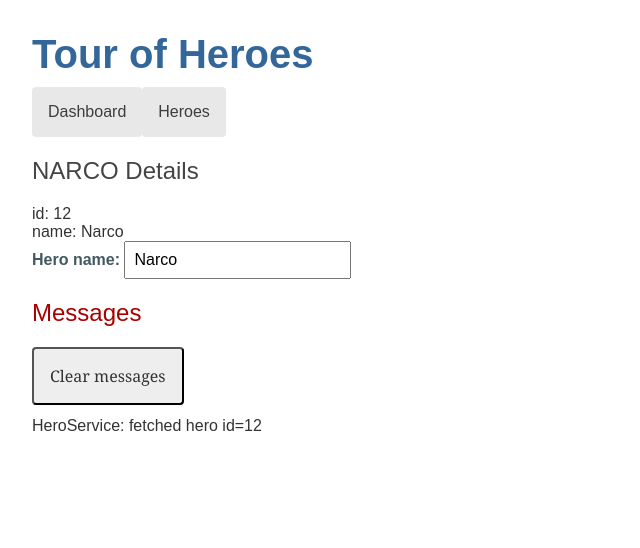
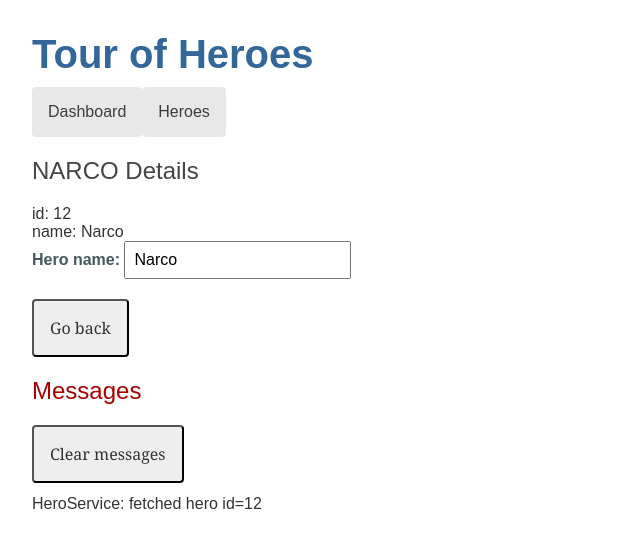
Before and after one commit to GoGiants1/angular-tour-of-heros, an Angular app: page /detail/12 in a window 1280 px wide. Shown: the top 548 px of the page, without its empty margins (0-640 px from the left). Built offline with nearby package versions, Linux system fonts and the light colour scheme.

Commit message:
뒤로가기 버튼 추가

```diff
--- a/src/app/hero-detail/hero-detail.component.html
+++ b/src/app/hero-detail/hero-detail.component.html
@@ -7,4 +7,5 @@
     <label for="hero-name">Hero name: </label>
     <input id="hero-name" [(ngModel)]="hero.name" placeholder="name" />
   </div>
+  <button (click)="goBack()">Go back</button>
 </div>
--- a/src/app/hero-detail/hero-detail.component.ts
+++ b/src/app/hero-detail/hero-detail.component.ts
@@ -23,7 +23,7 @@
     const id = Number(this.route.snapshot.paramMap.get('id'));
     this.heroService.getHero(id).subscribe((hero) => (this.hero = hero));
   }
-  goback(): void {
+  goBack(): void {
     this.location.back();
   }
 }
```
